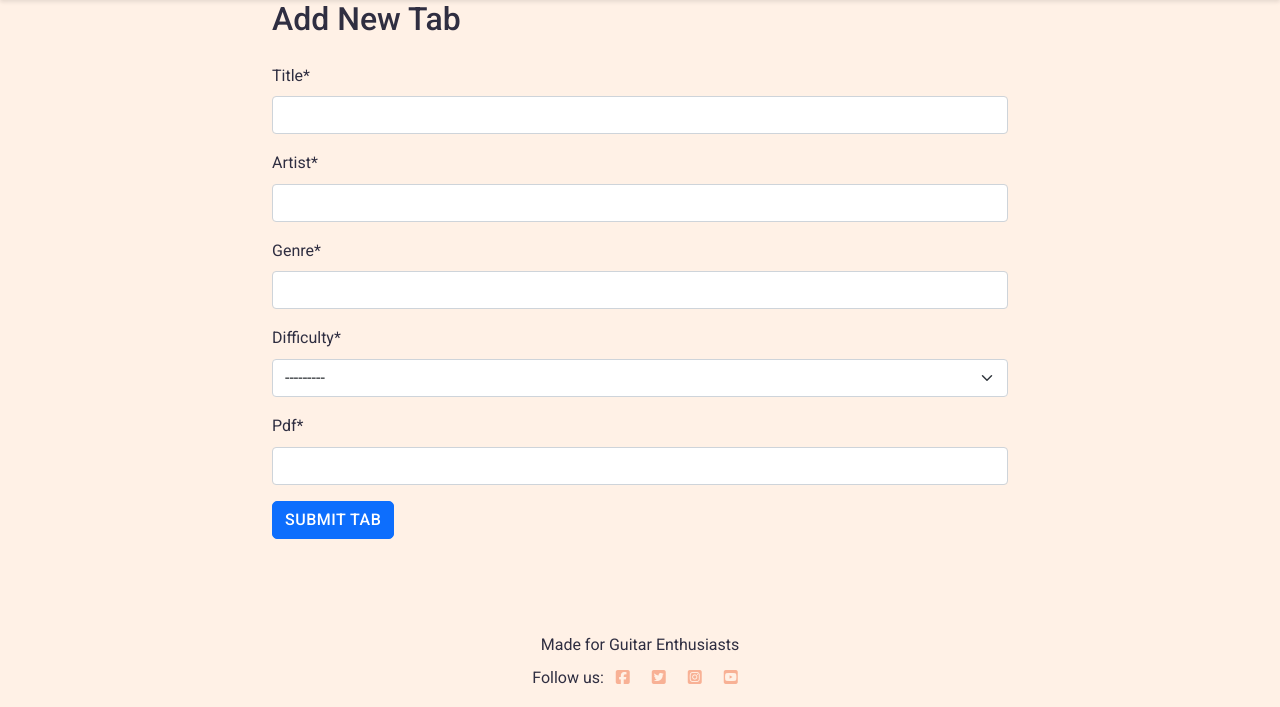
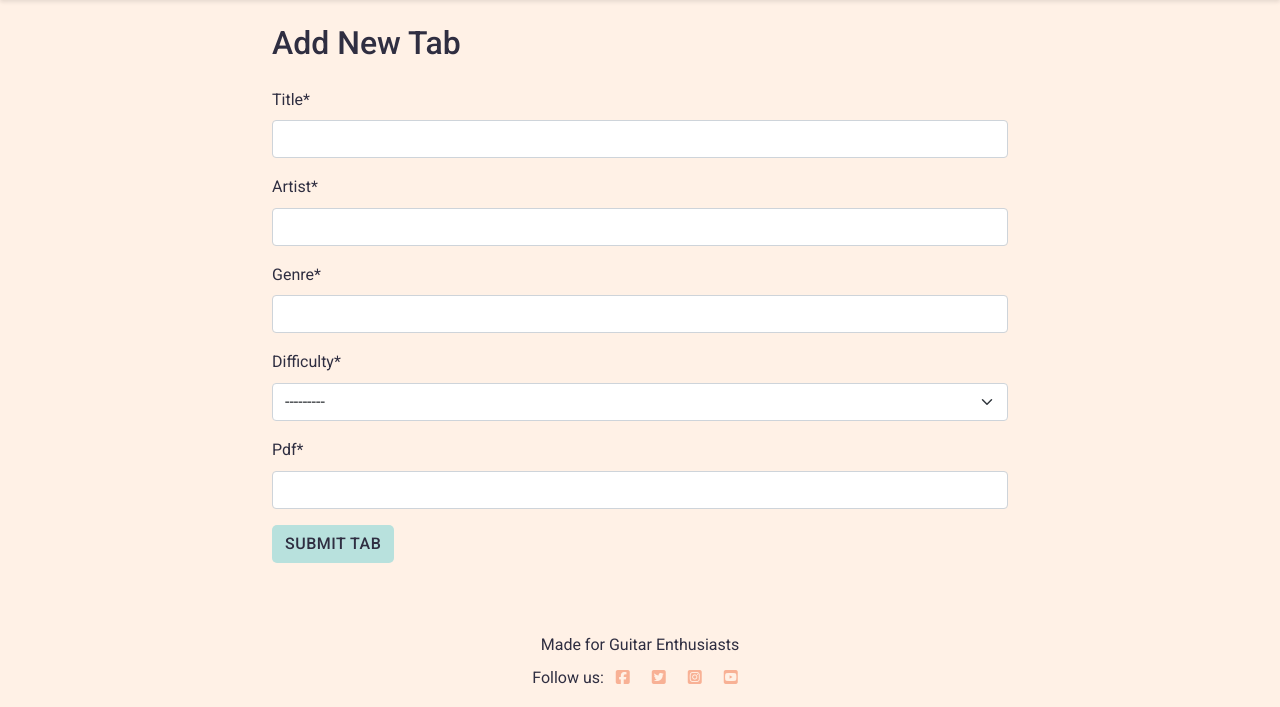
Before and after one commit to Oliver-Tommy/TabVault, a Django app: page /add-tab/ in a window 1280 px wide. Shown: the part 93-800 px from the top of the page. Run offline with Django 4.2, Linux system fonts and the light colour scheme; the visitor is signed in with stand-in values (Sample User, id 1); some libraries are stand-ins or nearby versions.

Commit message:
Fix styling for buttons, corrected margins for new features

```diff
--- a/tab/templates/tab/add_tab.html
+++ b/tab/templates/tab/add_tab.html
@@ -5,11 +5,11 @@
 <div class="container">
     <div class="row">
         <div class="col-md-8 offset-md-2">
-            <h2 class="mb-4">Add New Tab</h2>
+            <h2 class="my-4">Add New Tab</h2>
             <form method="POST">
                 {% csrf_token %}
                 {{ form|crispy }}
-                <button type="submit" class="btn btn-primary">Submit Tab</button>
+                <button type="submit" class="btn btn-edit">Submit Tab</button>
             </form>
         </div>
     </div>
--- a/tab/templates/tab/profile.html
+++ b/tab/templates/tab/profile.html
@@ -4,7 +4,7 @@
 
 {% block content %}
 <div class="container">
-    <div class="row">
+    <div class="row my-4">
         <!-- Profile Section -->
         <div class="col-md-4 mb-4">
             <div class="card">
@@ -20,7 +20,7 @@
 
                     <!-- Edit Profile Button -->
                     {% if user.is_authenticated and user == request.user %}
-                        <button class="btn btn-primary" data-bs-toggle="modal" data-bs-target="#editProfileModal">
+                        <button class="btn btn-edit" data-bs-toggle="modal" data-bs-target="#editProfileModal">
                             Edit Profile
                         </button>
                     {% endif %}
```
Also changed, not shown: tab/templates/tab/index.html (+5 -5 lines).
